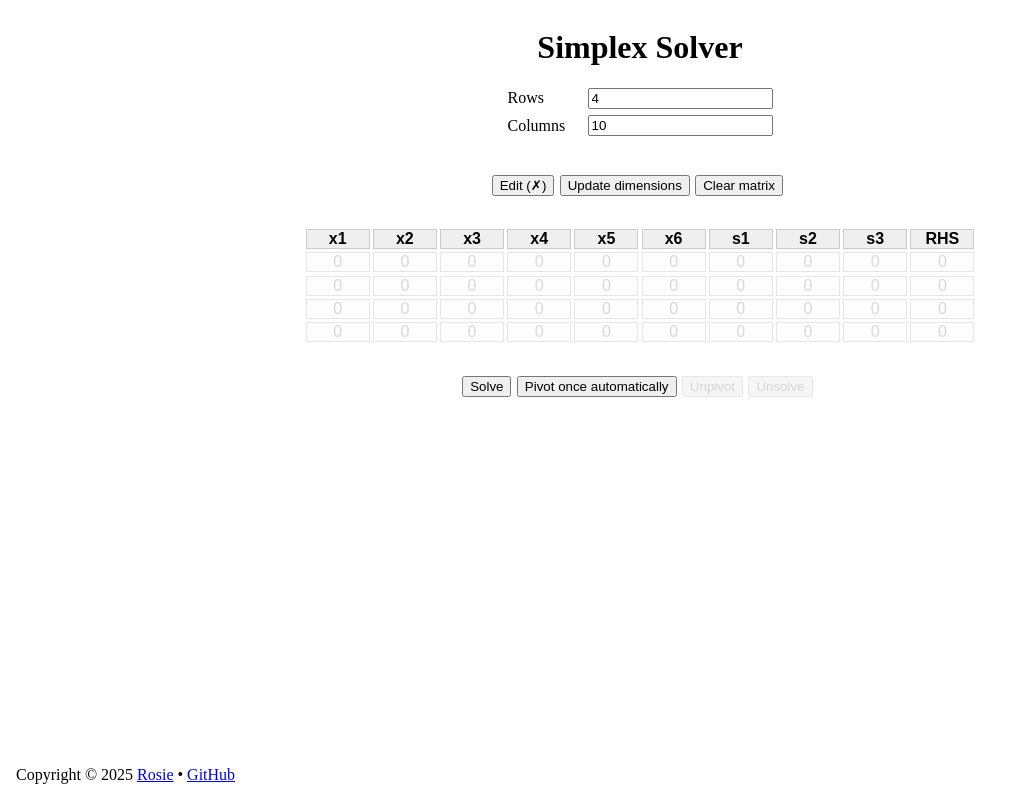
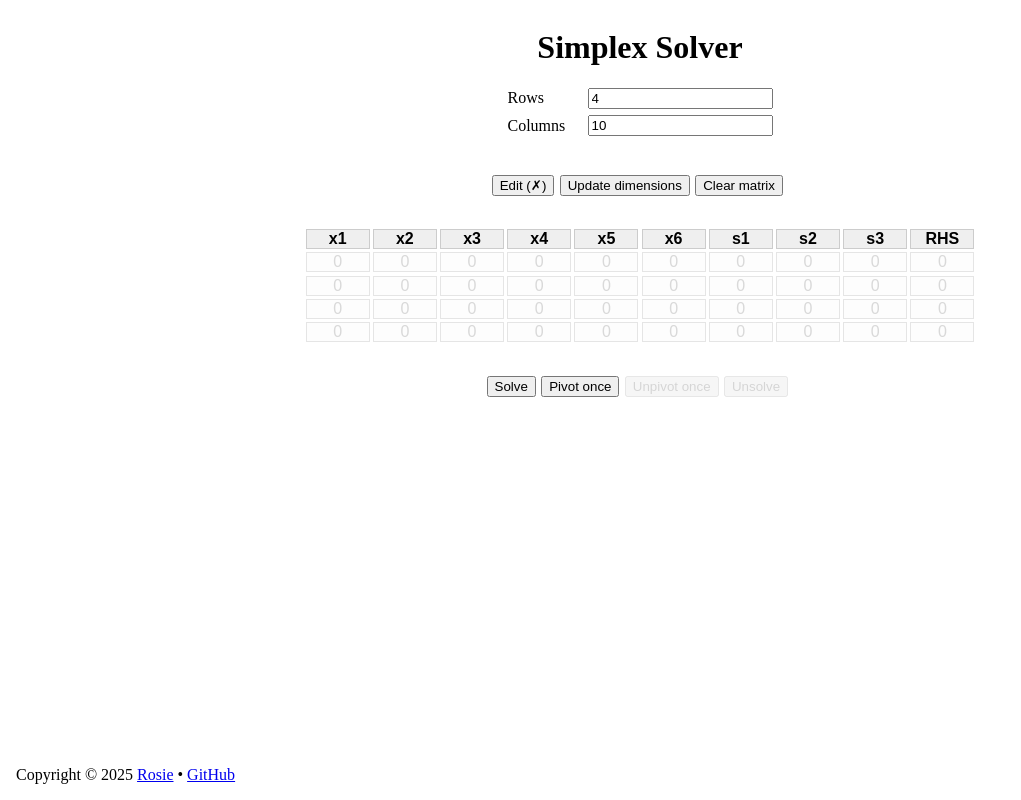
Before and after one commit to acquitelol/simplex, a React (Vite) app: page / in a window 1280 px wide. Shown: the whole page, without its empty margins (0-1021 px from the left). Built offline with nearby package versions, Linux system fonts and the light colour scheme.

Commit message:
chore: rename the pivot and unpivot buttons

```diff
--- a/src/components/Actions.tsx
+++ b/src/components/Actions.tsx
@@ -72,7 +72,7 @@ export function Actions() {
           { opacity: !editing ? "initial" : 0.5 },
         ])}
       >
-        Pivot once automatically
+        Pivot once
       </button>
       <button
         onClick={unpivot}
@@ -82,7 +82,7 @@ export function Actions() {
           { opacity: prevStates.size && !editing ? "initial" : 0.5 },
         ])}
       >
-        Unpivot
+        Unpivot once
       </button>
       <button
         onClick={unsolve}
```
